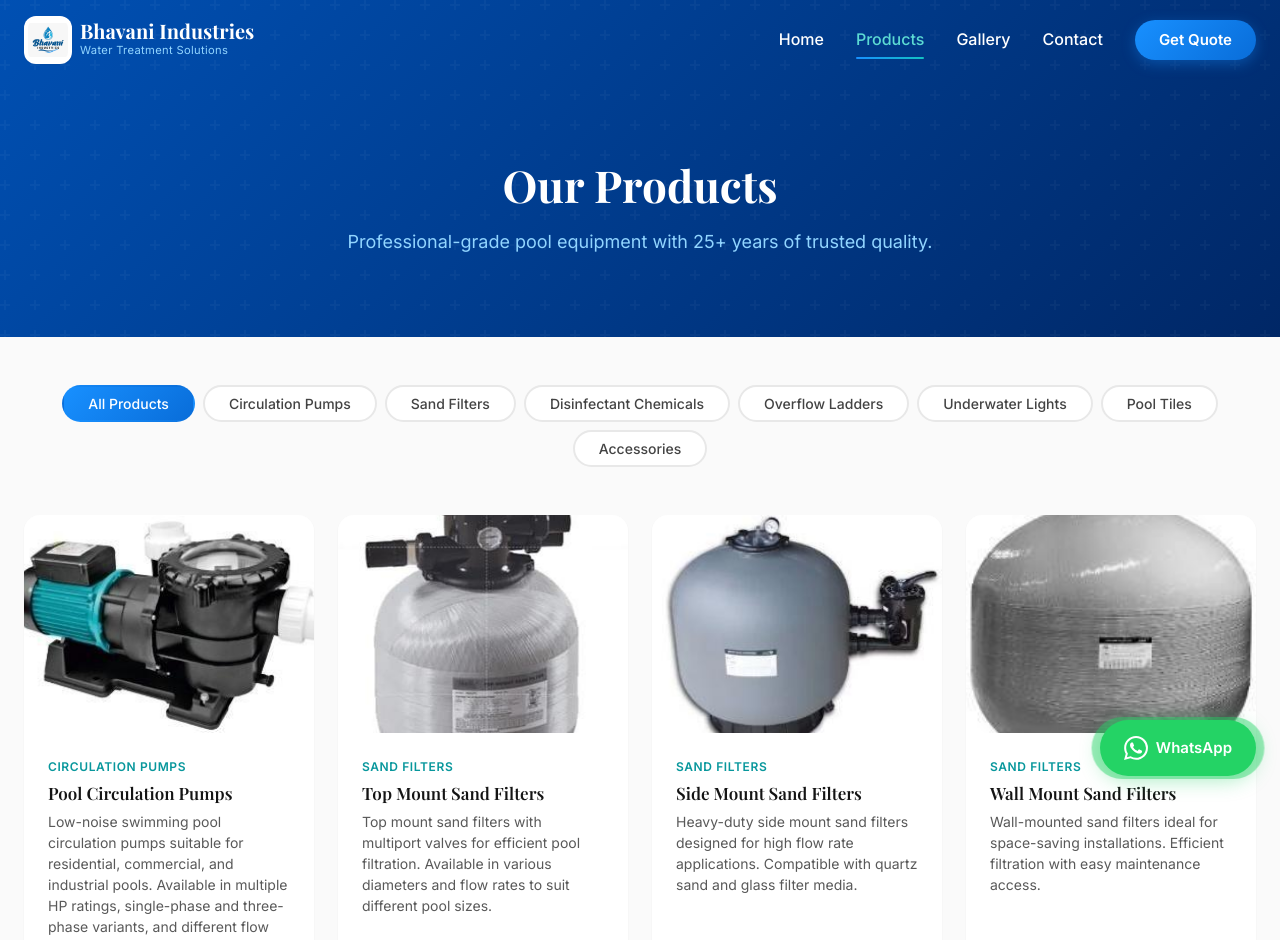
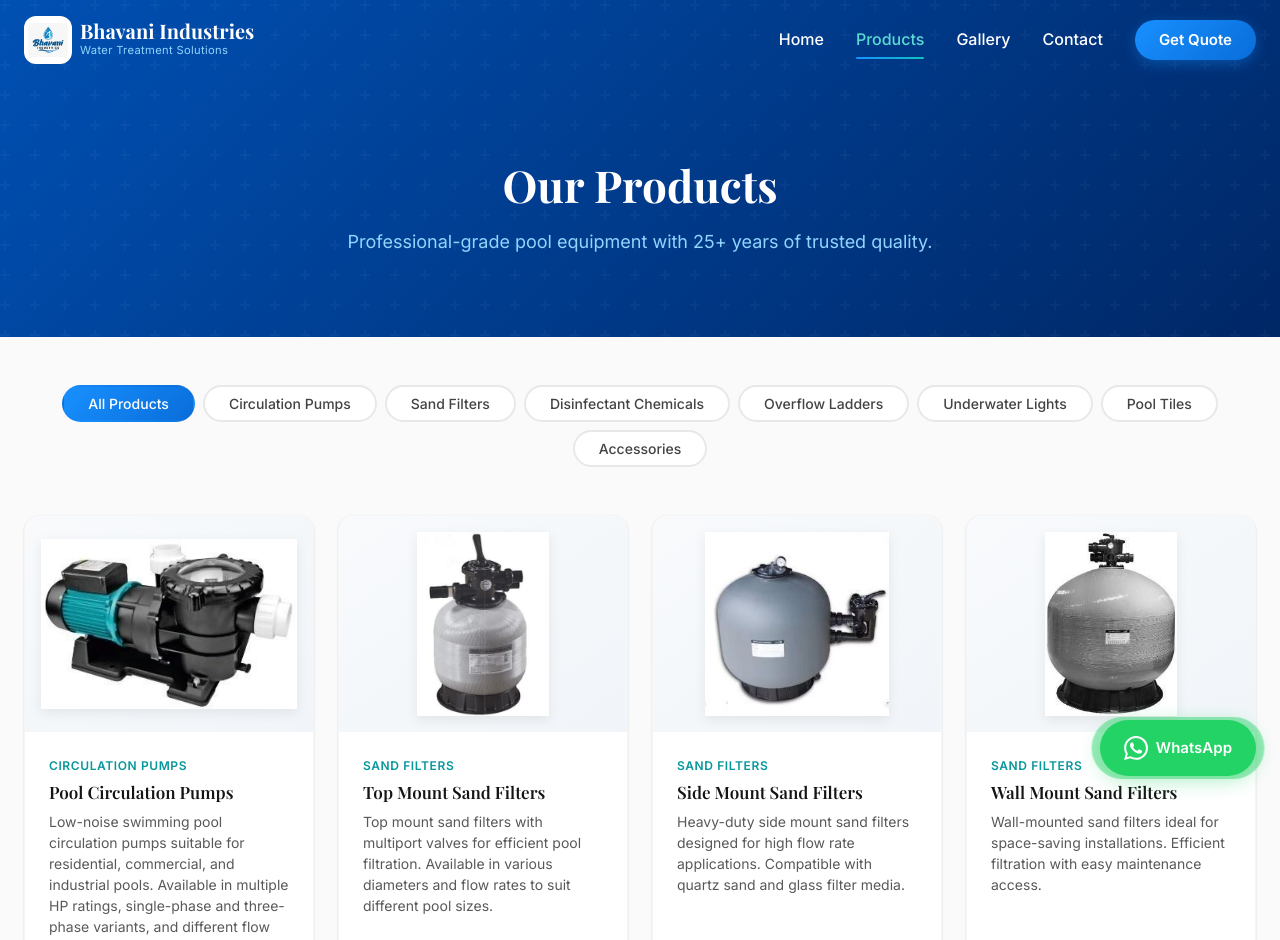
Before and after one commit to PagadalaNikitha572/SwimmingPoolWebsite, a React (Vite) app: page /products in a window 1280 px wide. Shown: the top 940 px of the page. Built offline with nearby package versions, Linux system fonts and the light colour scheme.

Commit message:
Update Products.css

```diff
--- a/src/pages/Products.css
+++ b/src/pages/Products.css
@@ -89,33 +89,40 @@
   background: var(--color-white);
   border-radius: var(--radius-lg);
   overflow: hidden;
-  box-shadow: var(--shadow-sm);
+  box-shadow: 0 1px 3px rgba(0, 0, 0, 0.08), 0 1px 2px rgba(0, 0, 0, 0.06);
   transition: all var(--transition-base);
   display: flex;
   flex-direction: column;
+  border: 1px solid rgba(0, 0, 0, 0.04);
 }
 
 .product-card:hover {
-  transform: translateY(-4px);
-  box-shadow: var(--shadow-lg);
+  transform: translateY(-6px);
+  box-shadow: 0 20px 40px rgba(0, 0, 0, 0.12), 0 8px 16px rgba(0, 0, 0, 0.08);
+  border-color: transparent;
 }
 
 .product-card__image {
   position: relative;
   aspect-ratio: 4/3;
   overflow: hidden;
-  background: var(--color-neutral-100);
+  background: linear-gradient(145deg, #f8fafc 0%, #f1f5f9 100%);
+  display: flex;
+  align-items: center;
+  justify-content: center;
+  padding: var(--spacing-md);
 }
 
 .product-card__image img {
   width: 100%;
   height: 100%;
-  object-fit: cover;
+  object-fit: contain;
   transition: transform var(--transition-slow);
+  filter: drop-shadow(0 4px 6px rgba(0, 0, 0, 0.07));
 }
 
 .product-card:hover .product-card__image img {
-  transform: scale(1.03);
+  transform: scale(1.05);
 }
 
 .product-card__content {
```
